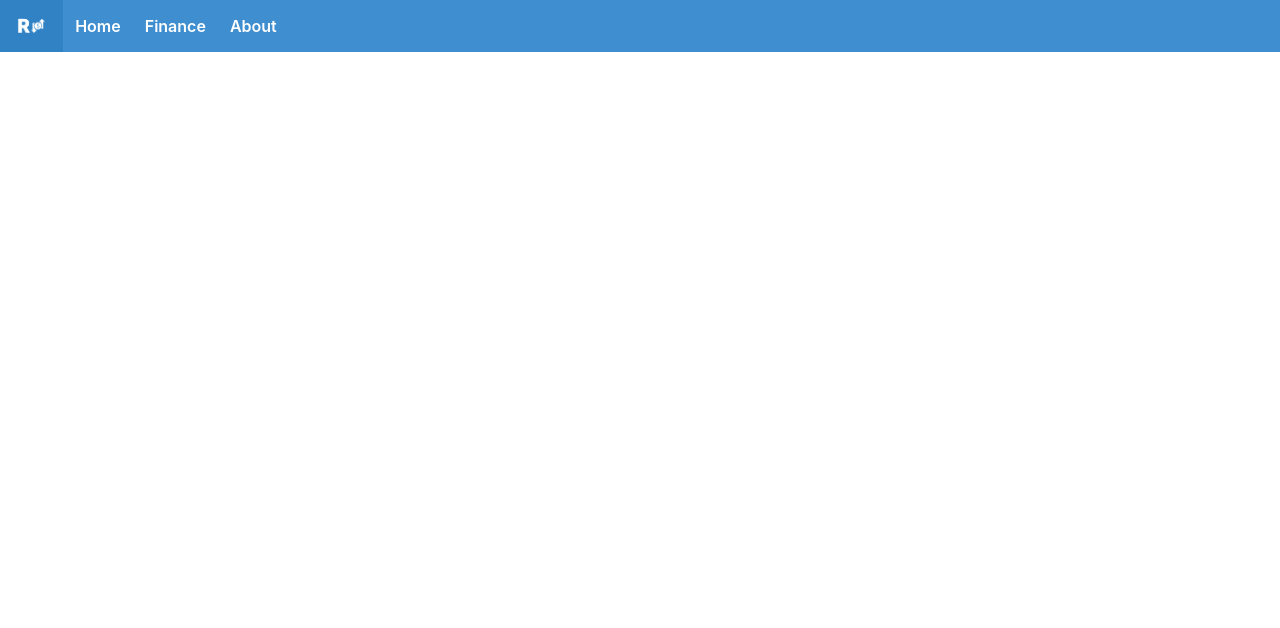
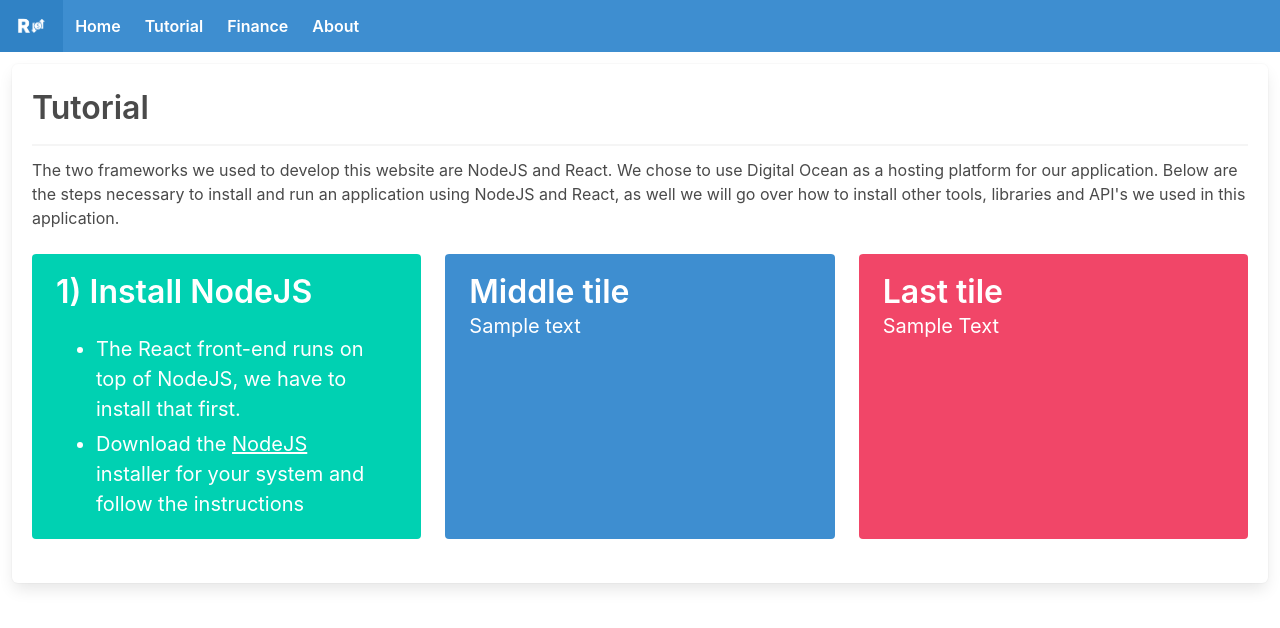
Before and after one commit to tiago-a-ribeiro/my-app, a React (Create React App) app: page /tutorial in a window 1280 px wide. Shown: the top 628 px of the page. Built offline with nearby package versions, Linux system fonts and the light colour scheme.

Commit message:
Adding Tutorial file (Page 2 in the requirements) and added Bulma CSS to it

```diff
--- a/src/Routers.js
+++ b/src/Routers.js
@@ -1,5 +1,6 @@
 import React from "react";
 import Home from "./components/Home.js"
+import Tutorial from "./components/Tutorial.js"
 import Finance from "./components/Finance.js"
 import About from "./components/About.js"
 import './Routers.css';
@@ -18,7 +19,7 @@ function Routers() {
   return (
     <div>
       <Router>
-      <nav className="navbar is-info">
+      <nav className="bd-navbar navbar is-info">
         <div className="navbar-brand is-flex-grow-0">
           <Link className="navbar-item" to="/">
             <img src={companyLogo} alt="RyeFinance" width="100%" height="25"/>
@@ -27,12 +28,17 @@ function Routers() {
         <div className="navbar-menu">
           <div className="navbar-start has-text-weight-semibold">
             <Link className="navbar-item" to="/">Home</Link>
+            <Link className="navbar-item" to="/tutorial">Tutorial</Link>
             <Link className="navbar-item" to="/finance">Finance</Link>
             <Link className="navbar-item" to="/about">About</Link>
             {/* Add new links here */}
           </div>
           <div className="navbar-end">
-
+            <a href="/#" role="button" class="navbar-burger" aria-label="menu" aria-expanded="false">
+              <span aria-hidden="true"></span>
+              <span aria-hidden="true"></span>
+              <span aria-hidden="true"></span>
+            </a>
           </div>
         </div>
       </nav>
@@ -40,6 +46,7 @@ function Routers() {
       <div>
         <Switch>
           <Route exact path="/" component={Home} />
+          <Route path="/tutorial" component={Tutorial} />
           <Route path="/finance" component={Finance} />
           <Route path="/about" component={About} />
           {/* Add paths here, link components (top of this file) */}
--- /dev/null
+++ b/src/components/Tutorial.css
@@ -0,0 +1 @@
+@import "https://cdn.jsdelivr.net/npm/bulma@0.9.3/css/bulma.min.css";
--- /dev/null
+++ b/src/components/Tutorial.js
@@ -0,0 +1,58 @@
+import React, { Component } from 'react'
+
+/*
+A tutorial showing in short simple steps how to install the frameworks on your chosen platform.
+Back-end frameworks cannot be installed on the Ryerson servers, you will have to host on an external server.
+You can use shared hosting or better yet a VPS service or something similar,
+or set your own server on your own machine (must have permanant connection and be ip accessible).
+Digital Ocean is an inexpensive and versatile option. Provide installation instructions for both
+frameworks (if you use my link, you get a credit of a few dollars).
+*/
+
+class Tutorial extends Component {
+  render() {
+    return (
+      <div class="block px-3 py-3">
+        <div class="box">
+          <h1 class="is-size-3 has-text-weight-semibold">Tutorial</h1>
+          <hr class="my-3"></hr>
+          <p>
+            The two frameworks we used to develop this website are NodeJS and React.
+            We chose to use Digital Ocean as a hosting platform for our application.
+            Below are the steps necessary to install and run an application using NodeJS and React, as well we
+            will go over how to install other tools, libraries and API's we used in this application.
+          </p>
+          <div class="tile is-ancestor py-5">
+            <div class="tile">
+              <div class="tile is-parent is-vertical">
+                <article class="tile is-child notification is-primary">
+                  <p class="title">1) Install NodeJS</p>
+                  <div class="content">
+                    <ul class="is-size-5">
+                      <li>The React front-end runs on top of NodeJS, we have to install that first.</li>
+                      <li>Download the <a href="https://nodejs.org/en/download/" target="_blank" rel="noreferrer">NodeJS</a> installer for your system and follow the instructions</li>
+                    </ul>
+                  </div>
+                </article>
+              </div>
+              <div class="tile is-parent">
+                <article class="tile is-child notification is-info">
+                  <p class="title">Middle tile</p>
+                  <p class="subtitle">Sample text</p>
+                </article>
+              </div>
+              <div class="tile is-parent">
+                <article class="tile is-child notification is-danger">
+                  <p class="title">Last tile</p>
+                  <p class="subtitle">Sample Text</p>
+                </article>
+              </div>
+            </div>
+          </div>
+        </div>
+      </div>
+    );
+  }
+}
+
+export default Tutorial;
```
